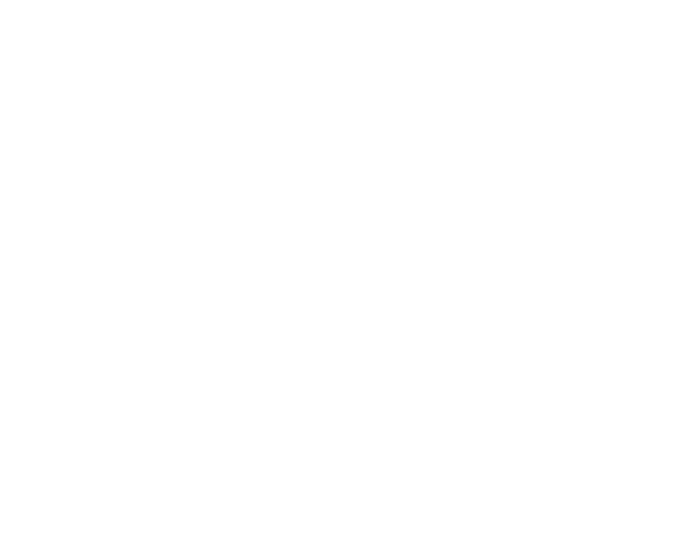
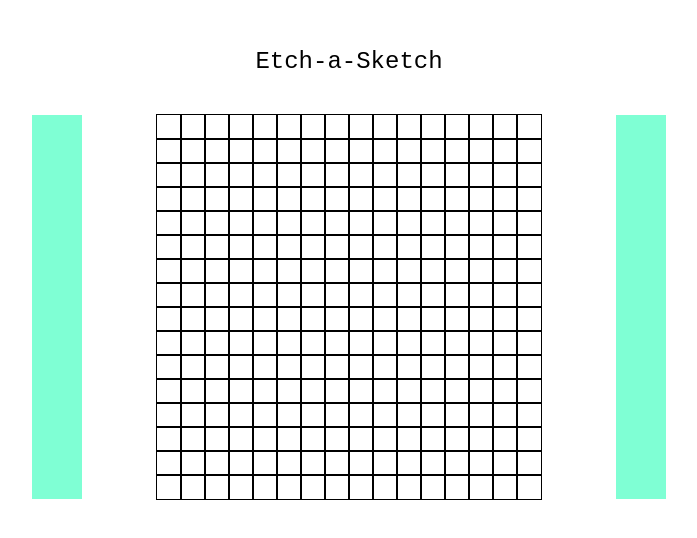
Before and after one commit to sachabate/Etch-a-Sketch, a plain HTML site: page index.html in a window 1280 px wide. Shown: the whole page, without its empty margins (291-988 px from the left). Drawn offline with Linux system fonts and the light colour scheme.

Commit message:
feat: build and render grid

```diff
--- a/index.html
+++ b/index.html
@@ -9,6 +9,11 @@
     <link rel="stylesheet" href="style.css">
 </head>
 <body>
-
+    <div id="title">Etch-a-Sketch</div>
+    <div id="content">
+        <div id="leftBar"></div>
+        <div id="grid"></div>
+        <div id="rightBar"></div>
+    </div>
 </body>
 </html>
--- a/script.js
+++ b/script.js
@@ -1 +1,9 @@
 // JavaScript script
+const GRID_SIZE = 16;
+
+const grid = document.querySelector('#grid');
+for (let index = 0; index < GRID_SIZE * GRID_SIZE; index++) {
+    const div = document.createElement('div');
+    div.classList.add('gridElement');
+    grid.appendChild(div);
+}
--- a/style.css
+++ b/style.css
@@ -1 +1,39 @@
 /* CSS style sheet */
+
+body {
+    display: flex;
+    flex-direction: column;
+    align-items: center;
+    font-family: 'Courier New', Courier, monospace;
+}
+
+#title {
+    padding: 40px 0;
+    font-size: 24px;
+}
+
+#content {
+    display: flex;
+}
+
+#leftBar, #rightBar {
+    height: auto;
+    width: 50px;
+    background-color: aquamarine;
+    margin: 0 75px;
+}
+
+#grid {
+    display: flex;
+    flex-wrap: wrap;
+    width: 384px;
+    height: 384px;
+    outline: 1px solid black;
+}
+
+.gridElement {
+    user-select: none;
+    width: 24px;
+    height: 24px;
+    outline: 1px solid black;
+}
```
